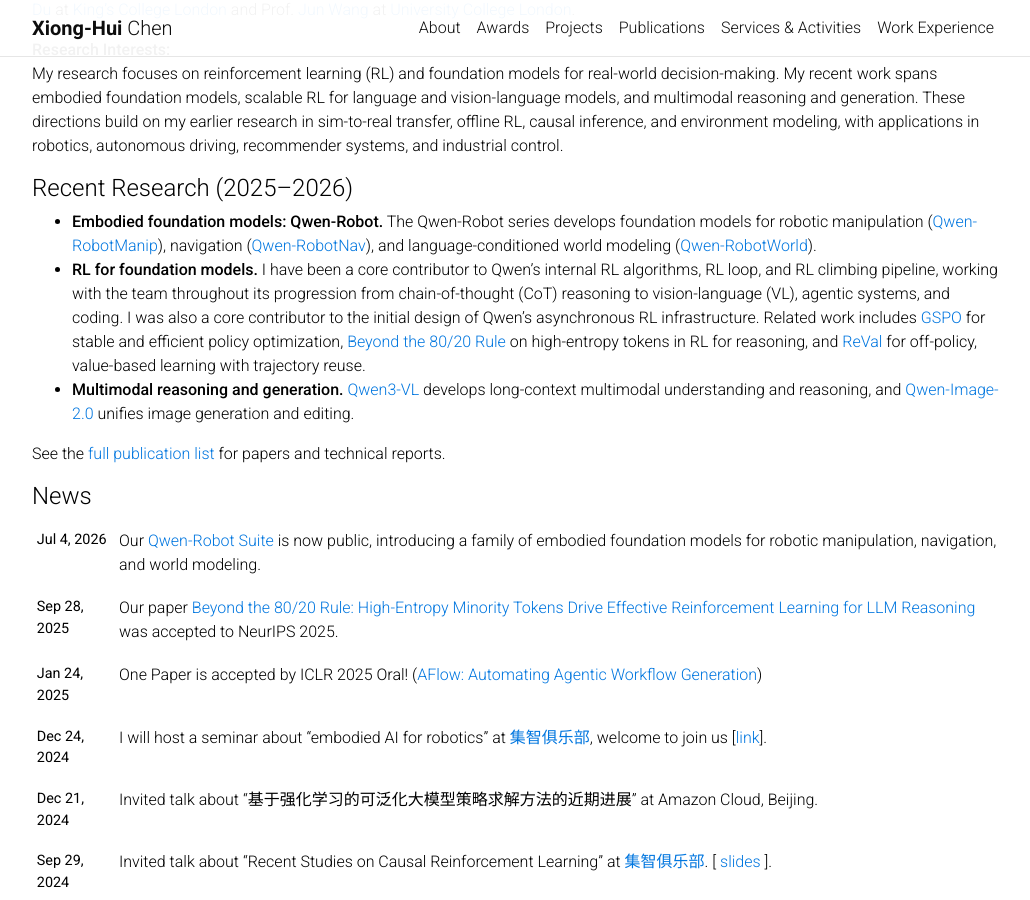
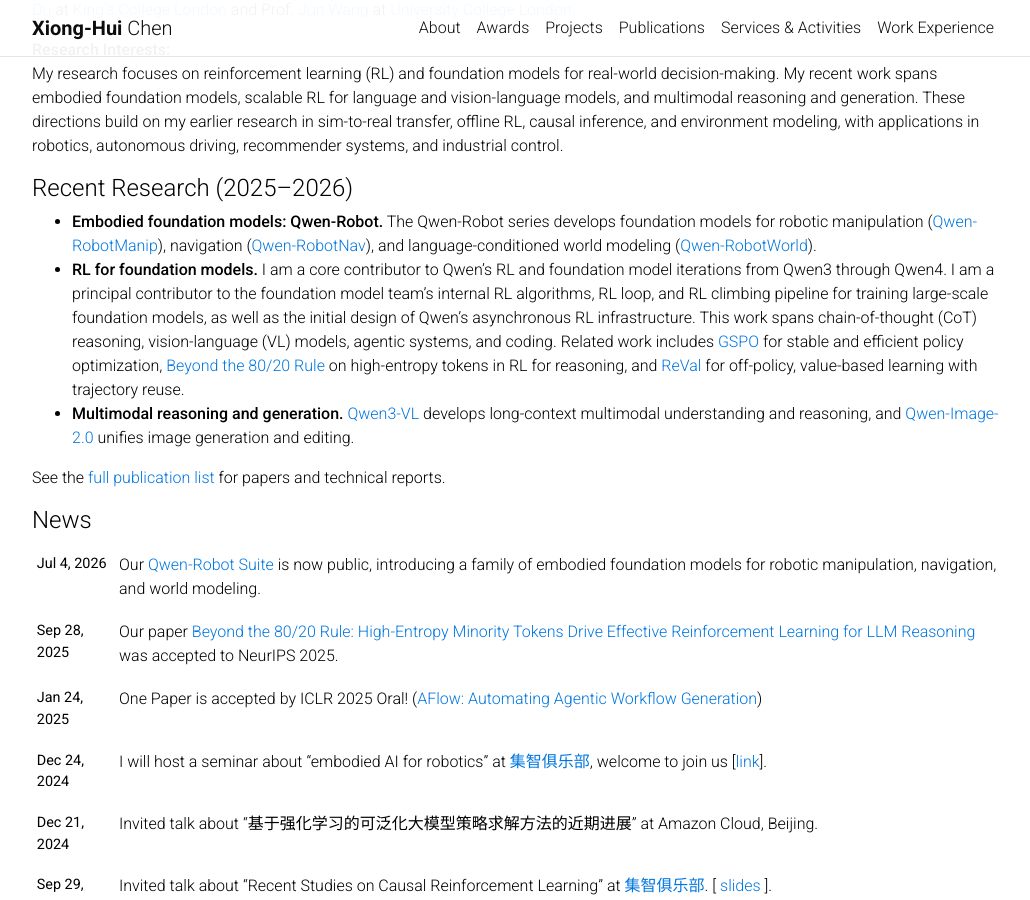
Before and after one commit to xionghuichen/xionghuichen.github.io, a Jekyll site: the page built from _pages/about.md, in a window 1280 px wide and 900 px high, scrolled down 532 px. Shown: the whole window, without its empty margins (123-1153 px from the left). Built offline with Jekyll 4.4.1, drawn with Linux system fonts in a browser that asks for light colours; comment, search, counter and statistics services are not loaded.

Commit message:
Describe Qwen3 to Qwen4 RL contributions

```diff
--- a/_pages/about.md
+++ b/_pages/about.md
@@ -42,7 +42,7 @@ My research focuses on reinforcement learning (RL) and foundation models for rea
 #### Recent Research (2025–2026)
 
 - **Embodied foundation models: Qwen-Robot.** The Qwen-Robot series develops foundation models for robotic manipulation ([Qwen-RobotManip](https://arxiv.org/abs/2606.17846)), navigation ([Qwen-RobotNav](https://arxiv.org/abs/2606.18112)), and language-conditioned world modeling ([Qwen-RobotWorld](https://arxiv.org/abs/2606.17030)).
-- **RL for foundation models.** I have been a core contributor to Qwen's internal RL algorithms, RL loop, and RL climbing pipeline, working with the team throughout its progression from chain-of-thought (CoT) reasoning to vision-language (VL), agentic systems, and coding. I was also a core contributor to the initial design of Qwen's asynchronous RL infrastructure. Related work includes [GSPO](https://arxiv.org/abs/2507.18071) for stable and efficient policy optimization, [Beyond the 80/20 Rule](https://proceedings.neurips.cc/paper_files/paper/2025/hash/a797c2d2e0c1fdabf4d1ab8cd0b465c6-Abstract-Conference.html) on high-entropy tokens in RL for reasoning, and [ReVal](https://arxiv.org/abs/2603.23355) for off-policy, value-based learning with trajectory reuse.
+- **RL for foundation models.** I am a core contributor to Qwen's RL and foundation model iterations from Qwen3 through Qwen4. I am a principal contributor to the foundation model team's internal RL algorithms, RL loop, and RL climbing pipeline for training large-scale foundation models, as well as the initial design of Qwen's asynchronous RL infrastructure. This work spans chain-of-thought (CoT) reasoning, vision-language (VL) models, agentic systems, and coding. Related work includes [GSPO](https://arxiv.org/abs/2507.18071) for stable and efficient policy optimization, [Beyond the 80/20 Rule](https://proceedings.neurips.cc/paper_files/paper/2025/hash/a797c2d2e0c1fdabf4d1ab8cd0b465c6-Abstract-Conference.html) on high-entropy tokens in RL for reasoning, and [ReVal](https://arxiv.org/abs/2603.23355) for off-policy, value-based learning with trajectory reuse.
 - **Multimodal reasoning and generation.** [Qwen3-VL](https://arxiv.org/abs/2511.21631) develops long-context multimodal understanding and reasoning, and [Qwen-Image-2.0](https://arxiv.org/abs/2605.10730) unifies image generation and editing.
 
 See the [full publication list](/publications/) for papers and technical reports.
```
